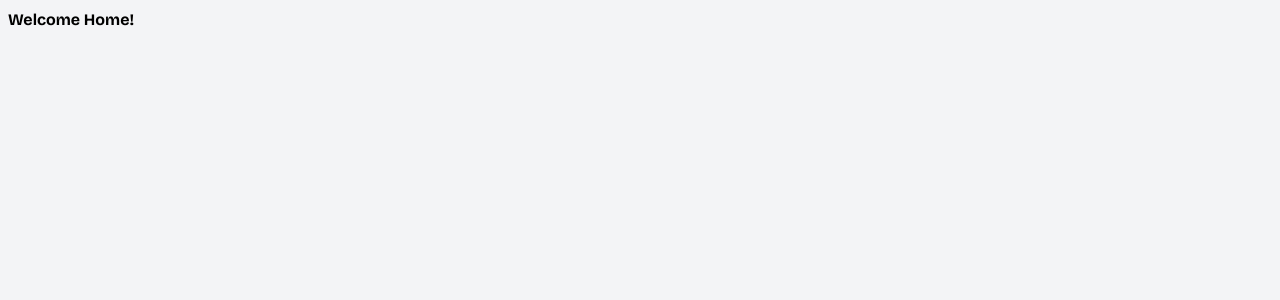
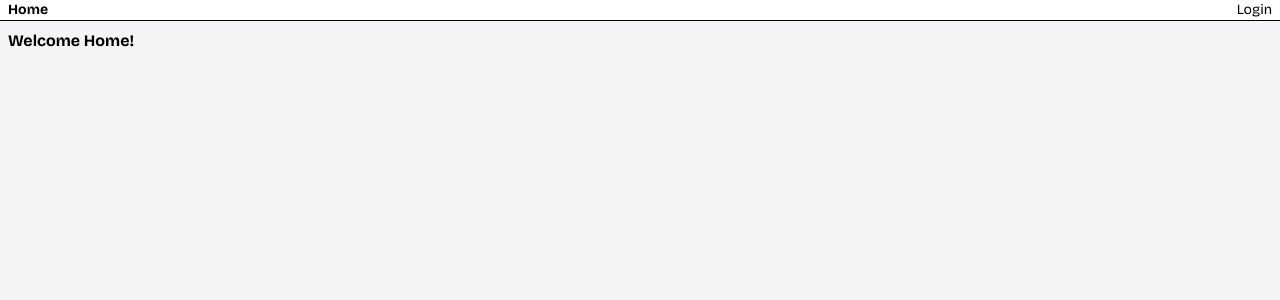
Before and after one commit to HollosJ/trippie, a React (Vite) app in the folder frontend/: page / in a window 1280 px wide. Shown: the top 300 px of the page. Built offline with nearby package versions, Linux system fonts and the light colour scheme.

Commit message:
✨ Bring back nav

```diff
--- a/frontend/src/routes/__root.tsx
+++ b/frontend/src/routes/__root.tsx
@@ -1,5 +1,10 @@
-import { createRootRouteWithContext, Outlet } from '@tanstack/react-router';
+import {
+  createRootRouteWithContext,
+  Outlet,
+  useLocation,
+} from '@tanstack/react-router';
 import { TanStackRouterDevtools } from '@tanstack/react-router-devtools';
+import Nav from '../components/Nav';
 
 interface AuthState {
   isAuthenticated: boolean;
@@ -15,9 +20,11 @@ interface MyRouterContext {
 
 export const Route = createRootRouteWithContext<MyRouterContext>()({
   component: () => {
+    const { pathname } = useLocation();
+
     return (
       <>
-        {/* <Nav /> */}
+        {!pathname.startsWith('/trips/') && <Nav />}
 
         {/* Page contents */}
         <Outlet />
```
